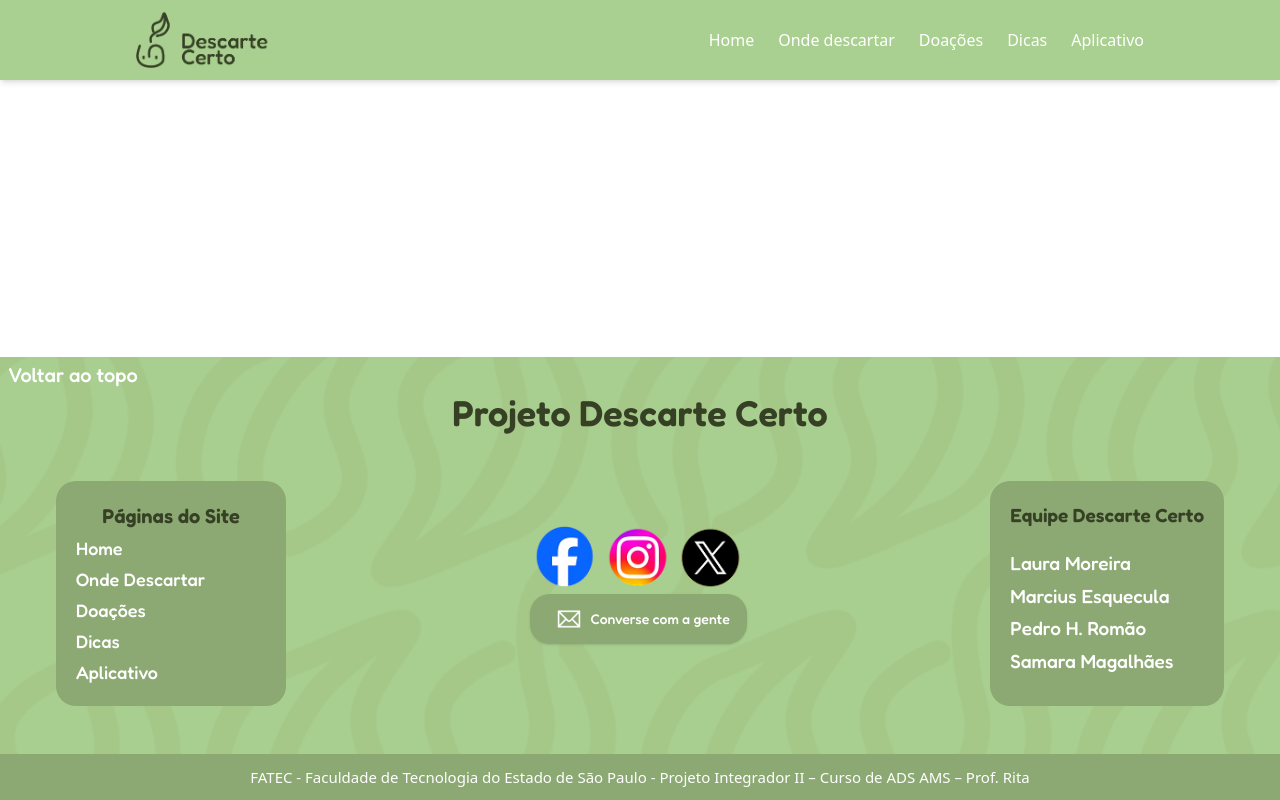
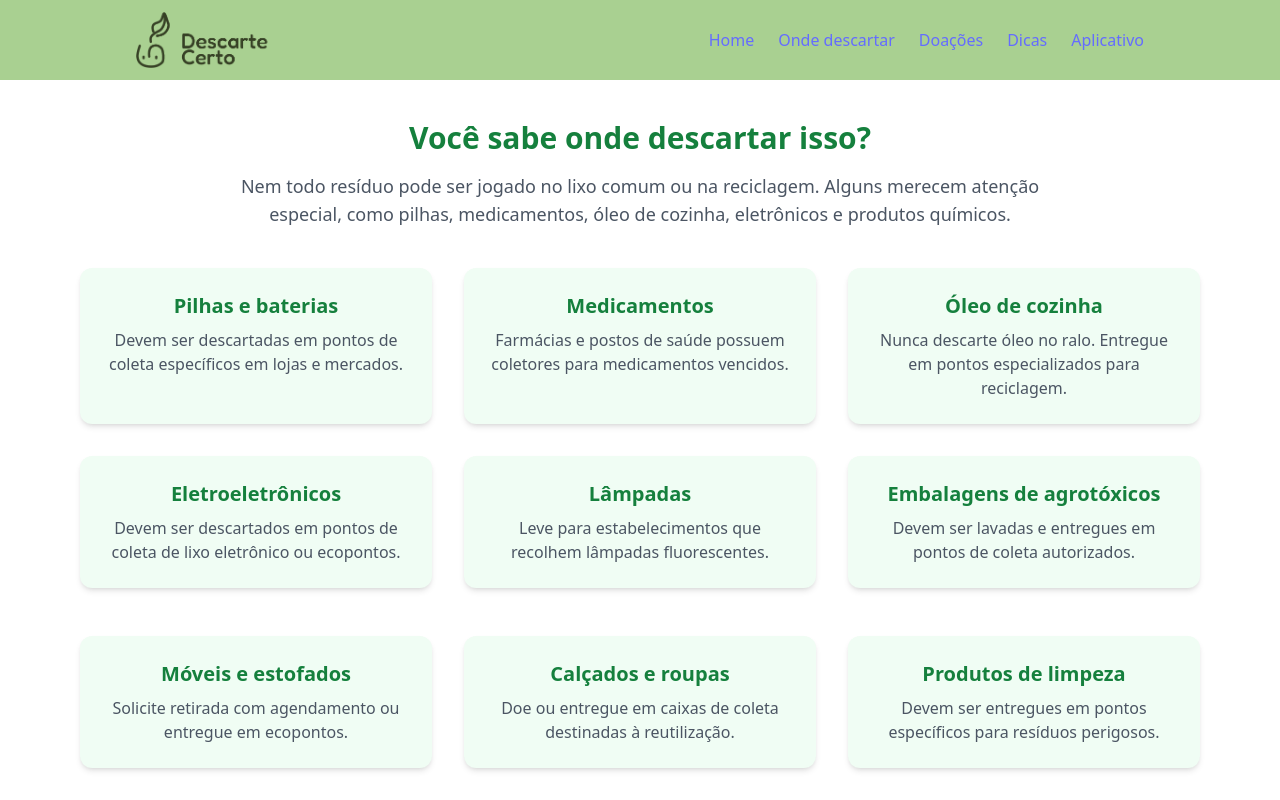
Before and after one commit to PedroR2401/DescarteCerto, a React (Vite) app in the folder DescarteCerto/: page /OndeDescartar in a window 1280 px wide. Built offline with nearby package versions, Linux system fonts and the light colour scheme.

Commit message:
Ajustes em Menu Superior e Onde descartar
Ajustado links no menu superior, botão voltar ao topo agora funciona e Onde Descartar criado

```diff
--- a/DescarteCerto/index.html
+++ b/DescarteCerto/index.html
@@ -1,5 +1,5 @@
 <!doctype html>
-<html lang="en">
+<html lang="pt-br">
   <head>
     <meta charset="UTF-8" />
     <link rel="icon" type="image/svg+xml" href="/vite.svg" />
--- a/DescarteCerto/src/App.tsx
+++ b/DescarteCerto/src/App.tsx
@@ -6,6 +6,10 @@ import Footer from "./componentes/Rodape"
 
 // páginas
 import Home from "./paginas/Home";
+import OndeDescartar from "./paginas/OndeDescartar";
+// import Doacoes from "./paginas/OndeDescartar";
+// import Dicas from "./paginas/OndeDescartar";
+// import Aplicativo from "./paginas/OndeDescartar";
 
 function App() {
 
@@ -18,6 +22,10 @@ function App() {
         <main className="flex-grow">
           <Routes>
             <Route path="/" element={<Home />} />
+            <Route path="/OndeDescartar" element ={<OndeDescartar />} />
+            {/* <Route path="/Doacoes" element ={<Doacao />} />
+            <Route path="/Dicas" element ={<Dicas />} />
+            <Route path="/Aplicativo" element ={<Aplicativo />} /> */}
           </Routes>
         </main>
 
--- a/DescarteCerto/src/componentes/MenuSuperior.tsx
+++ b/DescarteCerto/src/componentes/MenuSuperior.tsx
@@ -1,12 +1,12 @@
 import logoEnome from "../images/logoEnome.png"; // Coloque sua imagem na pasta assets
 import "./estilizacao/MenuSuperior.css";
-// import { useState } from "react";
+import { Link } from "react-router-dom";
 
 function Header() {
   // const [menuOpen, setMenuOpen] = useState(false);
 
   return (
-    <header className="Header">
+    <header id="topo" className="Header">
       {/* Logo */}
       <div className="flex items-center space-x-2">
         <img src={logoEnome} alt="Descarte Certo" className="h-18 sm:h-18 md:h-14 w-auto ml-28" />
@@ -15,11 +15,26 @@ function Header() {
       {/* Menu */}
       <nav>
         <ul className="ListaMenu">
-          <li className="Menu">Home</li>
-          <li className="Menu">Onde descartar</li>
+
+          <Link to="/">
+            <li className="Menu">Home</li>
+          </Link>
+
+          <Link to="/OndeDescartar">
+            <li className="Menu">Onde descartar</li>
+          </Link>
+
+          <Link to="/Doacoes">
           <li className="Menu">Doações</li>
+          </Link>
+
+          <Link to="/Dicas">
           <li className="Menu">Dicas</li>
+          </Link>
+
+          <Link to="/Aplicativo">
           <li className="Menu">Aplicativo</li>
+          </Link>
         </ul>
       </nav>
     </header>
--- a/DescarteCerto/src/paginas/OndeDescartar.tsx
+++ b/DescarteCerto/src/paginas/OndeDescartar.tsx
@@ -1,64 +1,89 @@
-import { View, Text, ScrollView } from 'react-native';
-import React from 'react';
+// import React from "react";
 import "./css/OndeDescartar.css";
 
-export default function DescartarScreen() {
-  const cards = [
-    {
-      title: "Pilhas e baterias",
-      text: "Não sua composição contém metais pesados, que quando descartados incorretamente podem contaminar o solo e a água. Devem ser levados aos pontos de coleta específicos.",
-    //   icon: require("../assets/pilhas.png"),
-    },
-    {
-      title: "Medicamentos",
-      text: "Devem ser descartados em farmácias ou postos de saúde que ofereçam esse tipo de serviço. O descarte incorreto pode fazer com que o remédio entre em contato com o solo ou água potável, causando sérios riscos ao meio ambiente.",
-    //   icon: require("../assets/medicamentos.png"),
-    },
-    {
-      title: "Óleo de cozinha",
-      text: "Nunca deve ser jogado diretamente no ralo, pois pode entupir encanamentos e poluir rios. Armazene o óleo usado em garrafas PET e leve aos pontos de coleta.",
-    //   icon: require("../assets/oleo.png"),
-    },
-    {
-      title: "Eletroeletrônicos",
-      text: "Contém materiais tóxicos e pesados. Podem ser levados a postos de coleta de lixo eletrônico ou a lojas que aceitam esses materiais para reciclagem segura.",
-    //   icon: require("../assets/eletronicos.png"),
-    },
-    {
-      title: "Lâmpadas",
-      text: "Lâmpadas fluorescentes, de vapor de sódio ou mercúrio não podem ser jogadas no lixo comum. Busque pontos de coleta especializados.",
-    //   icon: require("../assets/lampada.png"),
-    },
-    {
-      title: "Embalagens de agrotóxicos",
-      text: "Devem passar pela tríplice lavagem antes do descarte e devolvidas em locais autorizados. Nunca jogue no lixo comum.",
-    //   icon: require("../assets/agrotoxicos.png"),
-    },
-  ];
+// import Pilhas from "../images/pilhas.png";
+// import Medicamentos from "../images/medicamentos.png";
+// import Oleo from "../images/oleo.png";
+// import Eletro from "../images/eletro.png";
+// import Lampadas from "../images/lampadas.png";
+// import Agrotoxicos from "../images/agrotoxicos.png";
+// import Moveis from "../images/moveis.png";
+// import Roupas from "../images/roupas.png";
+// import Limpeza from "../images/limpeza.png";
 
+export default function OndeDescartar() {
   return (
-    <ScrollView className="flex-1 bg-[#F9F9F9] px-5 pt-6">
-      <Text className="text-2xl font-bold text-gray-800 mb-2">
-        Você sabe onde jogar isso?
-      </Text>
+    <div className="OndeDescartarPagina">
+      <section className="OD-Header">
+        <h1 className="OD-Titulo">Você sabe onde descartar isso?</h1>
+        <p className="OD-Descricao">
+          Nem todo resíduo pode ser jogado no lixo comum ou na reciclagem. Alguns merecem atenção especial, como pilhas, medicamentos, óleo de cozinha, eletrônicos e produtos químicos.
+        </p>
+      </section>
 
-      <Text className="text-gray-600 mb-6 leading-relaxed">
-        Nem todo resíduo pode ser jogado no lixo comum ou na reciclagem.
-        Alguns merecem uma atenção especial, como pilhas, medicamentos,
-        produtos hospitalares e agrotóxicos.
-        Veja como descartar corretamente esses itens.
-      </Text>
+      <section className="OD-Cards">
+        <div className="OD-Card">
+          {/* <img src={Pilhas} alt="Pilhas" /> */}
+          <h3>Pilhas e baterias</h3>
+          <p>Devem ser descartadas em pontos de coleta específicos em lojas e mercados.</p>
+        </div>
 
-      {/* Cards */}
-      {cards.map((item, index) => (
-        <View key={index} className="cardContainer">
-          {/* <Image source={item.icon} className="w-20 h-20 mb-3" /> */}
-          <Text className="cardTitle">{item.title}</Text>
-          <Text className="cardText">{item.text}</Text>
-        </View>
-      ))}
+        <div className="OD-Card">
+          {/* <img src={Medicamentos} alt="Medicamentos" /> */}
+          <h3>Medicamentos</h3>
+          <p>Farmácias e postos de saúde possuem coletores para medicamentos vencidos.</p>
+        </div>
 
-      <View className="h-10" />
-    </ScrollView>
+        <div className="OD-Card">
+          {/* <img src={Oleo} alt="Óleo de cozinha" /> */}
+          <h3>Óleo de cozinha</h3>
+          <p>Nunca descarte óleo no ralo. Entregue em pontos especializados para reciclagem.</p>
+        </div>
+
+        <div className="OD-Card">
+          {/* <img src={Eletro} alt="Eletrônicos" /> */}
+          <h3>Eletroeletrônicos</h3>
+          <p>Devem ser descartados em pontos de coleta de lixo eletrônico ou ecopontos.</p>
+        </div>
+
+        <div className="OD-Card">
+          {/* <img src={Lampadas} alt="Lâmpadas" /> */}
+          <h3>Lâmpadas</h3>
+          <p>Leve para estabelecimentos que recolhem lâmpadas fluorescentes.</p>
+        </div>
+
+        <div className="OD-Card">
+          {/* <img src={Agrotoxicos} alt="Agrotóxicos" /> */}
+          <h3>Embalagens de agrotóxicos</h3>
+          <p>Devem ser lavadas e entregues em pontos de coleta autorizados.</p>
+        </div>
+      </section>
+
+      <section className="OD-Outros">
+        <div className="OD-Card">
+          {/* <img src={Moveis} alt="Móveis" /> */}
+          <h3>Móveis e estofados</h3>
+          <p>Solicite retirada com agendamento ou entregue em ecopontos.</p>
+        </div>
+
+        <div className="OD-Card">
+          {/* <img src={Roupas} alt="Roupas" /> */}
+          <h3>Calçados e roupas</h3>
+          <p>Doe ou entregue em caixas de coleta destinadas à reutilização.</p>
+        </div>
+
+        <div className="OD-Card">
+          {/* <img src={Limpeza} alt="Produtos químicos" /> */}
+          <h3>Produtos de limpeza</h3>
+          <p>Devem ser entregues em pontos específicos para resíduos perigosos.</p>
+        </div>
+
+      <section className="OD-Info">
+        <h2>Pontos de coleta perto de você</h2>
+        <p>Use nosso aplicativo para encontrar o ponto de descarte mais próximo.</p>
+      </section>
+
+      </section>
+    </div>
   );
 }
--- a/DescarteCerto/src/paginas/css/OndeDescartar.css
+++ b/DescarteCerto/src/paginas/css/OndeDescartar.css
@@ -1,17 +1,57 @@
-@tailwind base;
-@tailwind components;
-@tailwind utilities;
+/* Estilos adicionais para complementar o Tailwind */
 
-@layer components {
-  .cardContainer {
-    @apply bg-white rounded-xl p-5 mb-5 shadow;
-  }
+.OndeDescartarPagina {
+  @apply w-full flex flex-col items-center bg-white text-gray-800;
+}
 
-  .cardTitle {
-    @apply text-lg font-semibold text-gray-800 mb-1;
-  }
+/* Header */
+.OD-Header {
+  @apply max-w-4xl text-center mt-10 px-4;
+}
 
-  .cardText {
-    @apply text-gray-600 leading-relaxed;
-  }
+.OD-Titulo {
+  @apply text-3xl font-bold mb-4 text-green-700;
 }
+
+.OD-Descricao {
+  @apply text-lg text-gray-600;
+}
+
+/* Cards principais */
+.OD-Cards {
+  @apply grid grid-cols-1 sm:grid-cols-2 lg:grid-cols-3 gap-8 mt-10 px-4 max-w-6xl;
+}
+
+.OD-Card {
+  @apply bg-green-50 p-6 rounded-xl shadow-md flex flex-col items-center text-center hover:shadow-lg transition;
+}
+
+.OD-Card img {
+  @apply w-20 h-20 mb-4;
+}
+
+.OD-Card h3 {
+  @apply text-xl font-semibold text-green-700 mb-2;
+}
+
+.OD-Card p {
+  @apply text-gray-600;
+}
+
+/* Seção Informativa */
+.OD-Info {
+  @apply bg-green-100 w-full text-center py-10 mt-12;
+}
+
+.OD-Info h2 {
+  @apply text-2xl font-bold text-green-700;
+}
+
+.OD-Info p {
+  @apply text-gray-700 mt-2;
+}
+
+/* Cards adicionais */
+.OD-Outros {
+  @apply grid grid-cols-1 sm:grid-cols-2 lg:grid-cols-3 gap-8 mt-12 px-4 max-w-6xl mb-16;
+}
```
Also changed, not shown: DescarteCerto/src/paginas/Home.tsx (line endings or trailing spaces).
